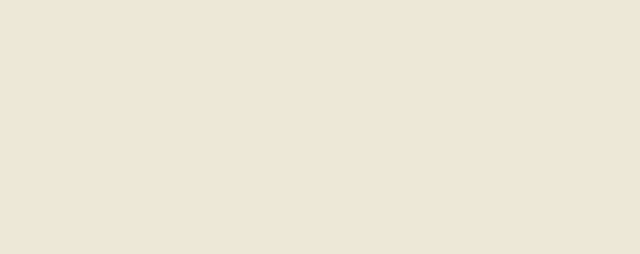
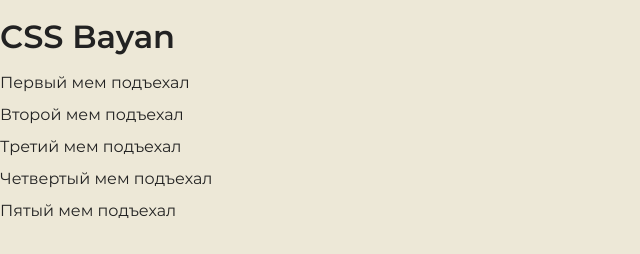
Before and after one commit to DionisIno/cssBayan, a plain HTML site: page cssBayan/index.html in a window 1280 px wide. Shown: the whole page, without its empty margins (0-640 px from the left). Drawn offline with Linux system fonts and the light colour scheme.

Commit message:
feat: add base for accordion (03/10/2023 17:14:21)

```diff
--- a/cssBayan/css/style.css
+++ b/cssBayan/css/style.css
@@ -17,3 +17,6 @@ html {
 body {
     background-color: #ede8d7f9;
 }
+h1 {
+    font-family: "Montserrat-SemiBold";
+}
--- a/cssBayan/index.html
+++ b/cssBayan/index.html
@@ -10,6 +10,42 @@
     <link rel="stylesheet" href="css/style.css">
 </head>
 <body>
-
+    <main>
+        <h1>CSS Bayan</h1>
+        <section>
+            <div class="accordion">
+                <div class="accordion-block">
+                    <div class="accordion-header">
+                        <h2 class="accordion-title">Первый мем подъехал</h2>
+                        <img class="accordion-memes">
+                    </div>
+                </div>
+                <div class="accordion-block">
+                    <div class="accordion-header">
+                        <h2 class="accordion-title">Второй мем подъехал</h2>
+                        <img class="accordion-memes">
+                    </div>
+                </div>
+                <div class="accordion-block">
+                    <div class="accordion-header">
+                        <h2 class="accordion-title">Третий мем подъехал</h2>
+                        <img class="accordion-memes">
+                    </div>
+                </div>
+                <div class="accordion-block">
+                    <div class="accordion-header">
+                        <h2 class="accordion-title">Четвертый мем подъехал</h2>
+                        <img class="accordion-memes">
+                    </div>
+                </div>
+                <div class="accordion-block">
+                    <div class="accordion-header">
+                        <h2 class="accordion-title">Пятый мем подъехал</h2>
+                        <img class="accordion-memes">
+                    </div>
+                </div>
+            </div>
+        </section>
+    </main>
 </body>
 </html>
```
